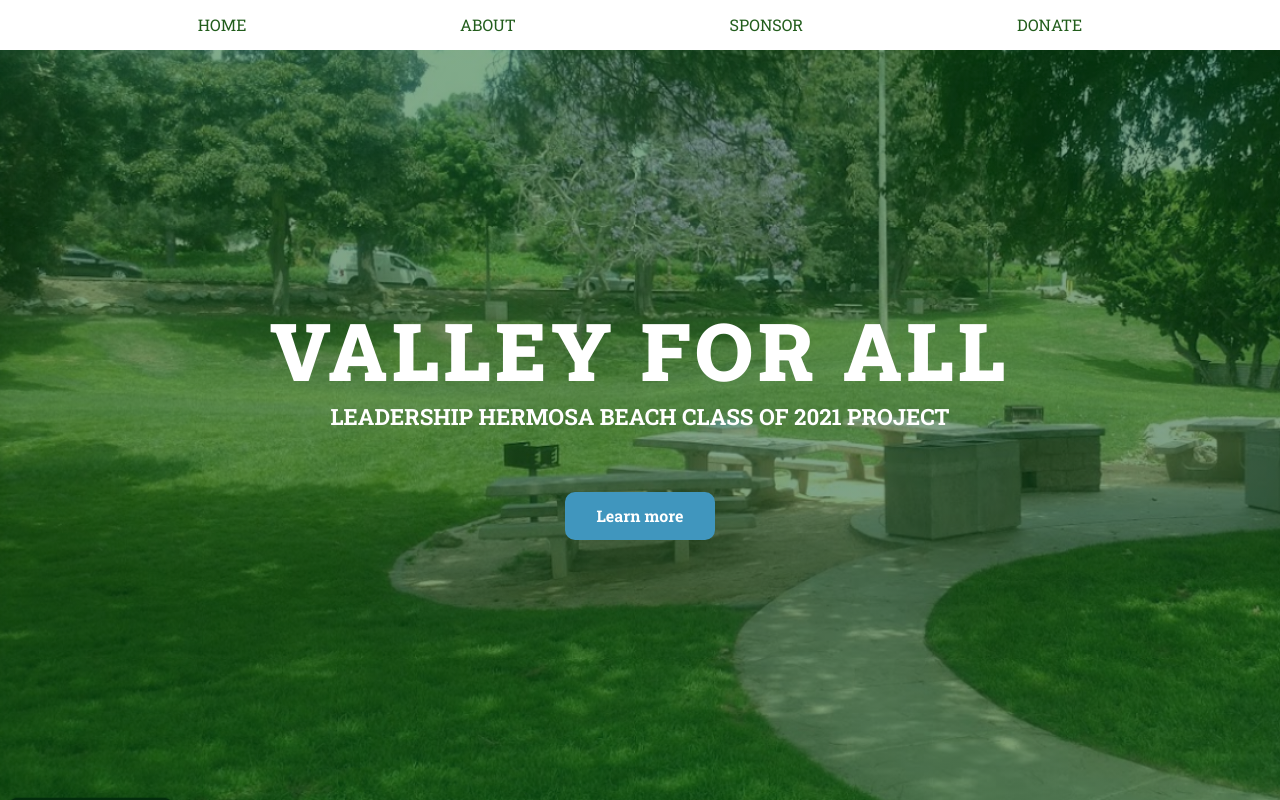
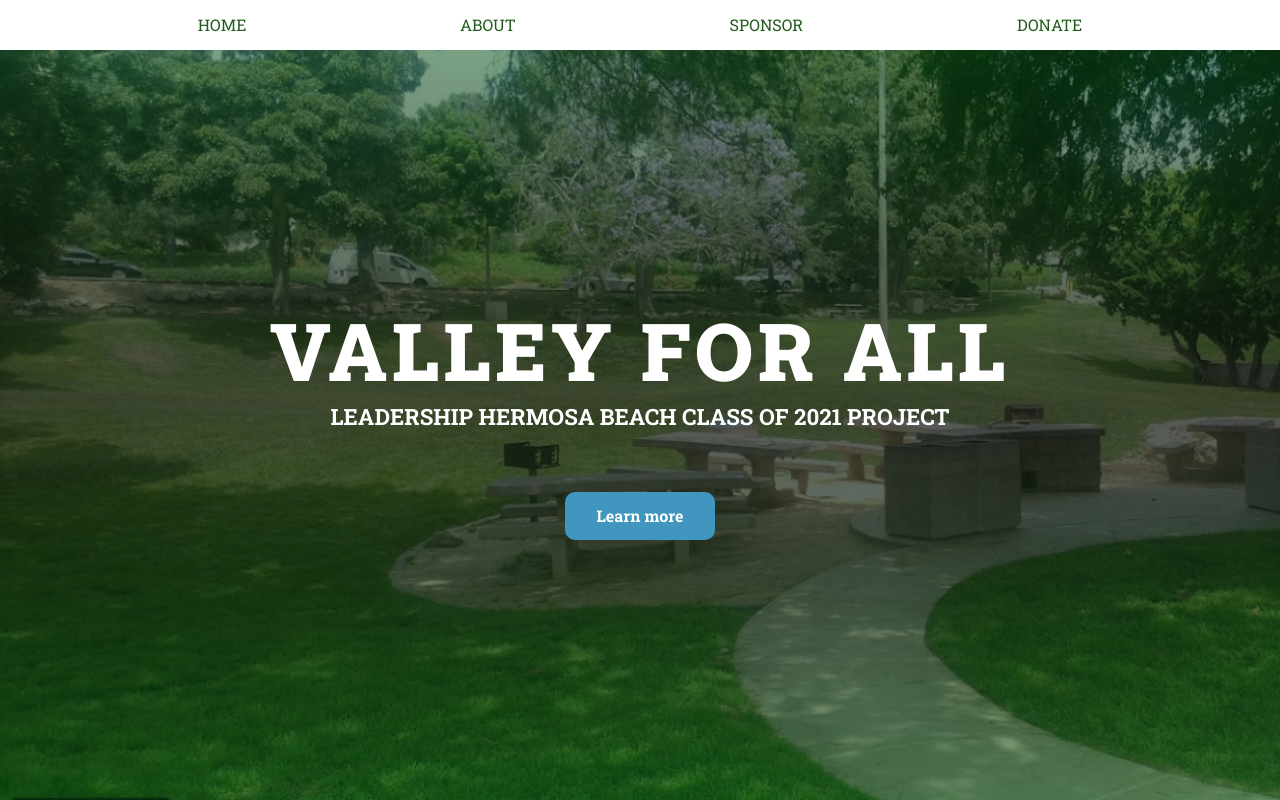
Before and after one commit to leahfern/valley-for-all, a React (Create React App) app: page / in a window 1280 px wide. Built offline with nearby package versions, Linux system fonts and the light colour scheme.

Commit message:
adjusted green tint on background for legibility

```diff
--- a/src/App.js
+++ b/src/App.js
@@ -11,7 +11,7 @@ import parkImg from './assets/images/valley-park.png';
 import Checkout from './components/Checkout';
 
 const StyledApp = styled.div`
-  background-image: linear-gradient(RGBa(5, 90, 25, .5), rgba(4, 66, 19, .5), rgba(5, 90, 25, .5)), url(${parkImg});
+  background-image: linear-gradient(RGBa(5, 90, 25, .5), rgba(12, 12, 12, .7), rgba(5, 90, 25, .5)), url(${parkImg});
   background-repeat: no-repeat;
   background-attachment: fixed;
   background-size: cover;
```
